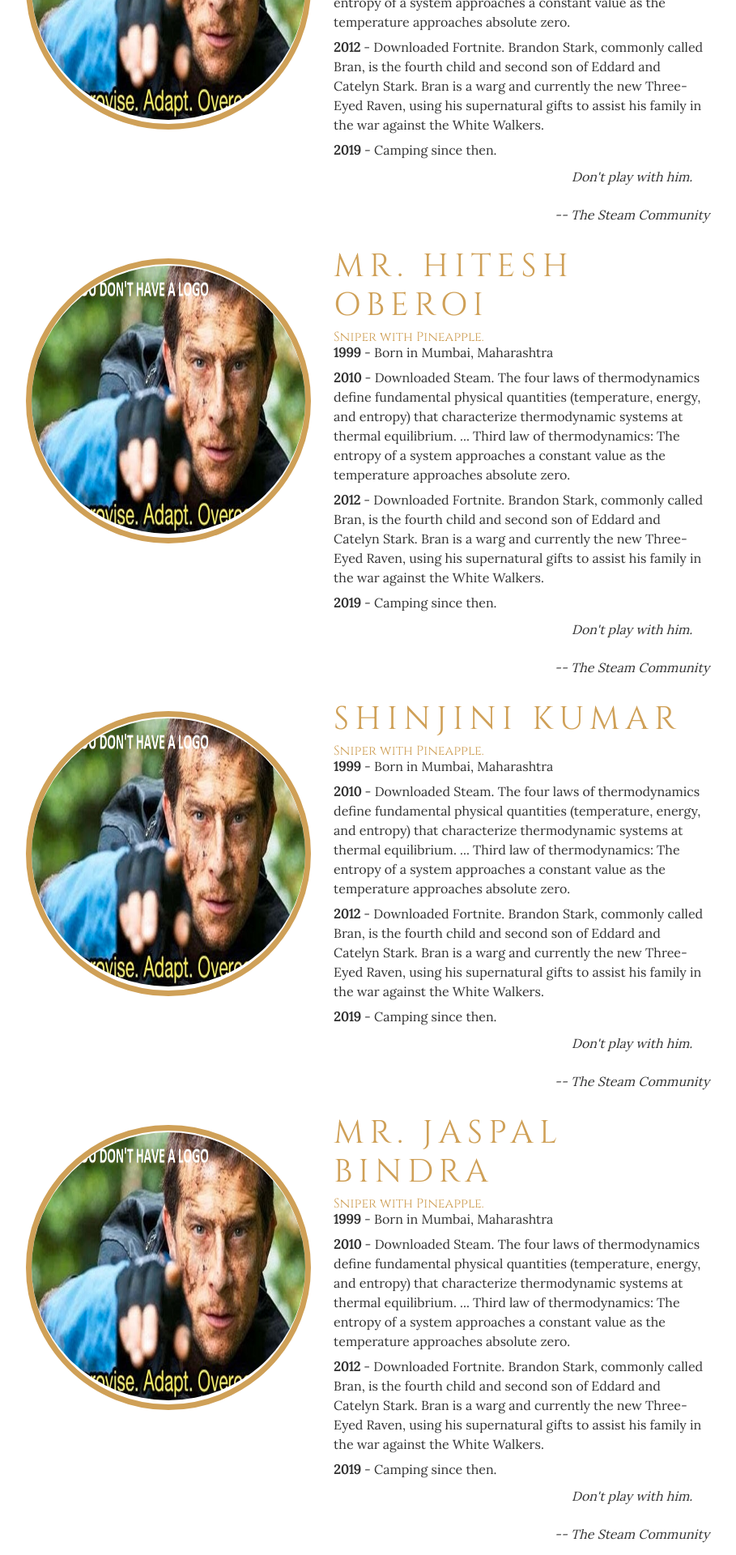
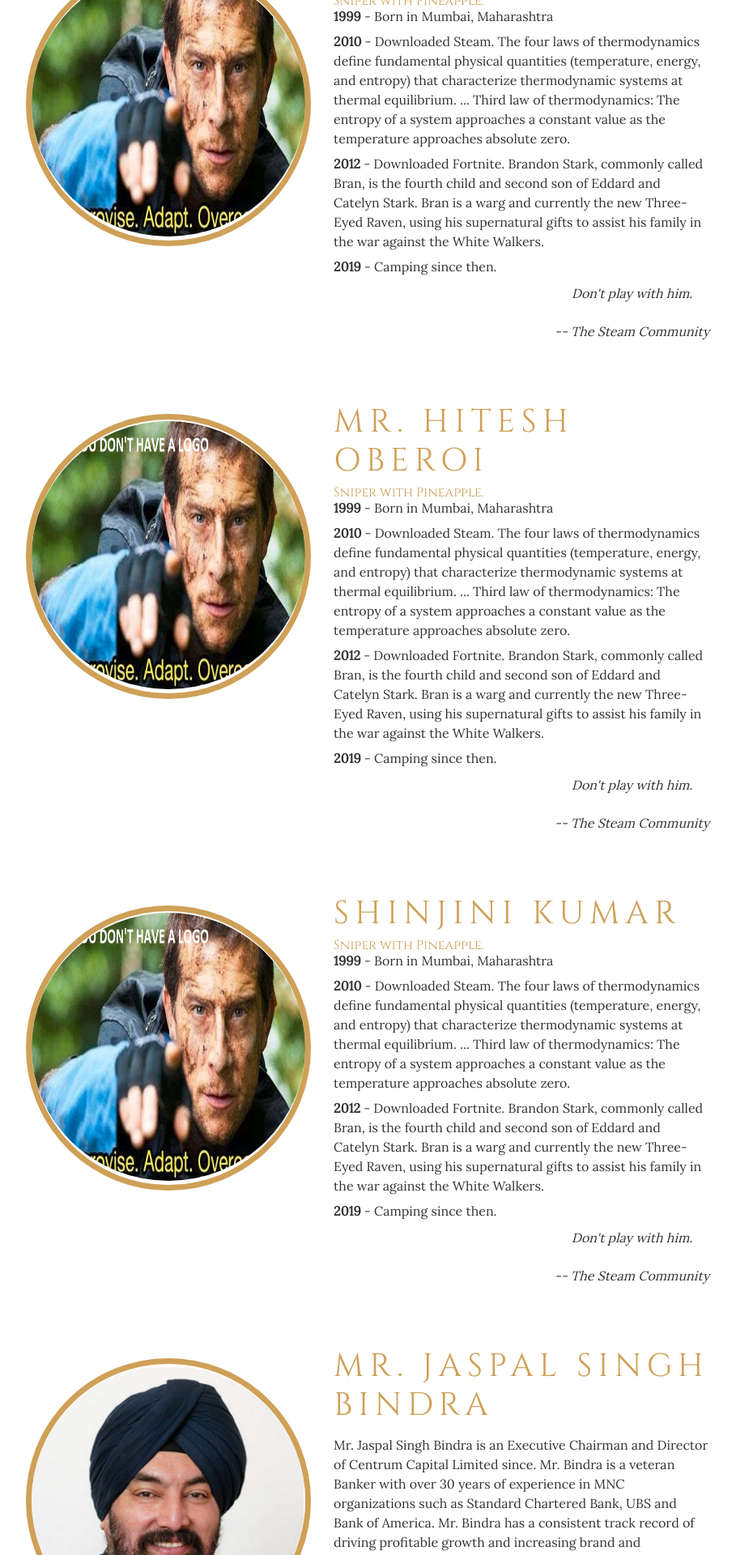
Before and after one commit to sonagrasumit/leadershipsummit, a PHP site: page /speakers.php in a window 1280 px wide. Shown: the part 1880-3800 px from the top of the page at 81% size, without its empty margins (190-1099 px from the left). Run offline with PHP 8.4, Linux system fonts and the light colour scheme.

Commit message:
speakers
Co-Authored-By: Sonagra Sumit <sonagrasumit@gmail.com>

```diff
--- a/css/speakers.css
+++ b/css/speakers.css
@@ -11,6 +11,7 @@ html,body{
   margin: 0 auto;
   height: auto;
   padding: 0 0.5em 0;
+  margin-bottom: 3em;
 }
 
 #img-div{
--- a/speakers.php
+++ b/speakers.php
@@ -61,9 +61,9 @@
     <div id="speaker-info">
 
       <ul>
-        <h1 id="headline" >Mr. Adi Godrej</h1>
-        Adi Godrej is an Indian billionaire industrialist and businessman, Chairman of The Godrej Group. Mr. Godrej has been president of several Indian trade and industrial bodies and associations. He has been on the advisory board of several universities across the globe. He is the recipient of several awards and recognitions including the Padma Bhushan.
-      </ul>
+      <br>
+        <h1 id="headline" >Mr. Adi Godrej</h1><br><br>
+        Adi Godrej is an Indian billionaire industrialist and businessman, Chairman of The Godrej Group. Mr. Godrej has been president of several Indian trade and industrial bodies and associations. He has been on the advisory board of several universities across the globe. He is the recipient of several awards and recognitions including the Padma Bhushan.      </ul>
     </div>
   </div>
 
@@ -220,27 +220,17 @@
   <div id="speaker7" class="speaker">
 
     <div id="img-div" class="align-self-center">
-      <img id="image" src="images/leadership_improv.jpg" alt = "pic from flickr">
+      <img id="image" src="images/speakers/jaspal_singh_bindra.png" alt = "pic from flickr">
     </div>
 
 
     <div id="speaker-info">
 
       <ul>
-        <h1 id="headline" >Mr. Jaspal Bindra</h1>
-        <summary>Sniper with Pineapple.</summary>
-        <li><strong>1999</strong> - Born in Mumbai, Maharashtra</li>
-        <li><strong>2010</strong> - Downloaded Steam.
-        The four laws of thermodynamics define fundamental physical quantities (temperature, energy, and entropy) that characterize thermodynamic systems at thermal equilibrium. ... Third law of thermodynamics: The entropy of a system approaches a constant value as the temperature approaches absolute zero.</li>
-        <li><strong>2012</strong> - Downloaded Fortnite.
-        Brandon Stark, commonly called Bran, is the fourth child and second son of Eddard and Catelyn Stark. Bran is a warg and currently the new Three-Eyed Raven, using his supernatural gifts to assist his family in the war against the White Walkers.</li>
-        <li><strong>2019</strong> - Camping since then.</li>
+        <h1 id="headline" >Mr. Jaspal Singh Bindra</h1>
+        Mr. Jaspal Singh Bindra is an Executive Chairman and Director of Centrum Capital Limited since. Mr. Bindra is a veteran Banker with over 30 years of experience in MNC organizations such as Standard Chartered Bank, UBS and Bank of America. Mr. Bindra has a consistent track record of driving profitable growth and increasing brand and shareholders value in a broad range of leadership roles with major banking groups. He is also member of the Board of Governance in XLRI School of Business & Human Resources India.
       </ul>
 
-      <blockquote>
-        <p>Don't play with him.</p>
-        <div>-- The Steam Community</div>
-      </blockquote>
     </div>
   </div>
 
@@ -257,7 +247,7 @@
     <div id="speaker-info">
 
       <ul>
-        <h1 id="headline" >Mr. Chandrashekar Ghosh</h1>
+        <h1 id="headline" >Mr. Chandra shekar Ghosh</h1>
         Mr. Chandra Shekhar Ghosh is the founder of Bandhan Bank Ltd. and has been its CEO, Director and Managing Director since it’s formation. Mr. Ghosh has served as the Chairman of the Board and Managing Director of Bandhan Financial Services Pvt. Ltd. and as General Manager of Recovery at UCO Bank, among his other positions. Holding a Master Degree in Statistics, he has around 25 years of experience in the field of microfinance and development which has led him to be one of the microfinance mentors.
       </ul>
 
@@ -270,7 +260,7 @@
   <div id="speaker9" class="speaker">
 
     <div id="img-div" class="align-self-center">
-      <img id="image" src="images/leadership_improv.jpg" alt = "pic from flickr">
+      <img id="image" src="images/speakers/chandrashekhar_ghosh.jfif" alt = "pic from flickr">
     </div>
 
 
@@ -300,27 +290,16 @@
   <div id="speaker10" class="speaker">
 
     <div id="img-div" class="align-self-center">
-      <img id="image" src="images/leadership_improv.jpg" alt = "pic from flickr">
+      <img id="image" src="images/speakers/vithal_kamat.png" alt = "pic from flickr">
     </div>
 
 
     <div id="speaker-info">
 
       <ul>
-        <h1 id="headline" >Mr. Vithal Kamath</h1>
-        <summary>Sniper with Pineapple.</summary>
-        <li><strong>1999</strong> - Born in Mumbai, Maharashtra</li>
-        <li><strong>2010</strong> - Downloaded Steam.
-        The four laws of thermodynamics define fundamental physical quantities (temperature, energy, and entropy) that characterize thermodynamic systems at thermal equilibrium. ... Third law of thermodynamics: The entropy of a system approaches a constant value as the temperature approaches absolute zero.</li>
-        <li><strong>2012</strong> - Downloaded Fortnite.
-        Brandon Stark, commonly called Bran, is the fourth child and second son of Eddard and Catelyn Stark. Bran is a warg and currently the new Three-Eyed Raven, using his supernatural gifts to assist his family in the war against the White Walkers.</li>
-        <li><strong>2019</strong> - Camping since then.</li>
+        <h1 id="headline" >Mr. Vithal V Kamath</h1>
+        Mr. Vithal V Kamat is a hotelier and Executive Chairman and Managing Director of Kamat Hotels India Limited. He is also an environmentalist, having championed several green initiatives in the country. Mr. Kamat opened India's first Ecotel hotel "The Orchid", which grew to become a successful, homegrown hospitality chain. He has received several accolades such as ‘Best CEO of Industry Award’ by The Indian Express and Rajiv Gandhi Environment Award 2010.
       </ul>
-
-      <blockquote>
-        <p>Don't play with him.</p>
-        <div>-- The Steam Community</div>
-      </blockquote>
     </div>
   </div>
 
@@ -330,7 +309,7 @@
   <div id="speaker11" class="speaker">
 
     <div id="img-div" class="align-self-center">
-      <img id="image" src="images/leadership_improv.jpg" alt = "pic from flickr">
+      <img id="image" src="images/speakers/chandrashekhar_ghosh.jfif" alt = "pic from flickr">
     </div>
 
 
@@ -360,7 +339,7 @@
   <div id="speaker12" class="speaker">
 
     <div id="img-div" class="align-self-center">
-      <img id="image" src="images/leadership_improv.jpg" alt = "pic from flickr">
+      <img id="image" src="images/speakers/chandrashekhar_ghosh.jfif" alt = "pic from flickr">
     </div>
 
 
@@ -390,7 +369,7 @@
   <div id="speaker13" class="speaker">
 
     <div id="img-div" class="align-self-center">
-      <img id="image" src="images/leadership_improv.jpg" alt = "pic from flickr">
+      <img id="image" src="images/speakers/vasanth_kini.png" alt = "pic from flickr">
     </div>
 
 
@@ -398,19 +377,9 @@
 
       <ul>
         <h1 id="headline" >Mr. Vasant Kini</h1>
-        <summary>Sniper with Pineapple.</summary>
-        <li><strong>1999</strong> - Born in Mumbai, Maharashtra</li>
-        <li><strong>2010</strong> - Downloaded Steam.
-        The four laws of thermodynamics define fundamental physical quantities (temperature, energy, and entropy) that characterize thermodynamic systems at thermal equilibrium. ... Third law of thermodynamics: The entropy of a system approaches a constant value as the temperature approaches absolute zero.</li>
-        <li><strong>2012</strong> - Downloaded Fortnite.
-        Brandon Stark, commonly called Bran, is the fourth child and second son of Eddard and Catelyn Stark. Bran is a warg and currently the new Three-Eyed Raven, using his supernatural gifts to assist his family in the war against the White Walkers.</li>
-        <li><strong>2019</strong> - Camping since then.</li>
+        Vasanth Kini is Founder & MD of Titanium Industries India Pvt Ltd Bangalore. Prior to assuming this current role, Vasanth was Country Manager India/Middle East for Raychem India and prior to that with 3M India in leadership position from its startup phase. The early part of his career was spent with Philips India and ABB India. Given this experience, he has an excellent understanding of cross cultural issues in the India’s business environment. All his assignments over last 3 decades have led to notable successes for his organizations and are well documented.
       </ul>
 
-      <blockquote>
-        <p>Don't play with him.</p>
-        <div>-- The Steam Community</div>
-      </blockquote>
     </div>
   </div>
 
@@ -420,7 +389,7 @@
   <div id="speaker14" class="speaker1 ">
 
     <div id="img-div" class="align-self-center">
-      <img id="image" src="images/leadership_improv.jpg" alt = "pic from flickr">
+      <img id="image" src="images/speakers/ashish_bhasin.png" alt = "pic from flickr">
     </div>
 
 
@@ -428,19 +397,8 @@
 
       <ul>
         <h1 id="headline" >Mr. Ashish Bhasin</h1>
-        <summary>Sniper with Pineapple.</summary>
-        <li><strong>1999</strong> - Born in Mumbai, Maharashtra</li>
-        <li><strong>2010</strong> - Downloaded Steam.
-        The four laws of thermodynamics define fundamental physical quantities (temperature, energy, and entropy) that characterize thermodynamic systems at thermal equilibrium. ... Third law of thermodynamics: The entropy of a system approaches a constant value as the temperature approaches absolute zero.</li>
-        <li><strong>2012</strong> - Downloaded Fortnite.
-        Brandon Stark, commonly called Bran, is the fourth child and second son of Eddard and Catelyn Stark. Bran is a warg and currently the new Three-Eyed Raven, using his supernatural gifts to assist his family in the war against the White Walkers.</li>
-        <li><strong>2019</strong> - Camping since then.</li>
+        Mr. Ashish Bhasin is the CEO Greater South of Dentsu Aegis Network and Chairman & CEO of its Indian division along with being a member of the Dentsu Aegis Network Asia Pacific Executive Board. He is globally recognised as a media veteran and has been part of the Media, Advertising & Marketing community – especially representing India and the Asia Pacific market - for the past 30 years. Being a recipient of various renowned awards, Mr. Bhasin has also served as a member and head of several juries including Asia Pacific Effie Awards 2017 and Cannes Lion 2016 among others. In 2017, he was elected chairman of the board of Media Research Users Council (MRUC), the body that oversees the Indian Readership Survey (IRS).
       </ul>
-
-      <blockquote>
-        <p>Don't play with him.</p>
-        <div>-- The Steam Community</div>
-      </blockquote>
     </div>
   </div>
 
@@ -450,7 +408,7 @@
   <div id="speaker15" class="speaker1 ">
 
     <div id="img-div" class="align-self-center">
-      <img id="image" src="images/leadership_improv.jpg" alt = "pic from flickr">
+      <img id="image" src="images/speakers/ramesh_damani.png" alt = "pic from flickr">
     </div>
 
 
@@ -458,19 +416,8 @@
 
       <ul>
         <h1 id="headline" >Mr. Ramesh Damani</h1>
-        <summary>Sniper with Pineapple.</summary>
-        <li><strong>1999</strong> - Born in Mumbai, Maharashtra</li>
-        <li><strong>2010</strong> - Downloaded Steam.
-        The four laws of thermodynamics define fundamental physical quantities (temperature, energy, and entropy) that characterize thermodynamic systems at thermal equilibrium. ... Third law of thermodynamics: The entropy of a system approaches a constant value as the temperature approaches absolute zero.</li>
-        <li><strong>2012</strong> - Downloaded Fortnite.
-        Brandon Stark, commonly called Bran, is the fourth child and second son of Eddard and Catelyn Stark. Bran is a warg and currently the new Three-Eyed Raven, using his supernatural gifts to assist his family in the war against the White Walkers.</li>
-        <li><strong>2019</strong> - Camping since then.</li>
+        The ace Indian investor, Ramesh Damani serves as a Chairman at Avenue Supermarts Ltd. He has over 30 years of experience in securities market. Prior to joining the company, he founded Ramesh S Damani Finance Private Limited, a stock broking company registered with the BSE. He is also presently a Director on the board of Ramesh S Damani Finance Private Limited and a Member at BSE Ltd.
       </ul>
-
-      <blockquote>
-        <p>Don't play with him.</p>
-        <div>-- The Steam Community</div>
-      </blockquote>
     </div>
   </div>
 
@@ -480,27 +427,16 @@
   <div id="speaker16" class="speaker">
 
     <div id="img-div" class="align-self-center">
-      <img id="image" src="images/leadership_improv.jpg" alt = "pic from flickr">
+      <img id="image" src="images/speakers/mk_sinha.png" alt = "pic from flickr">
     </div>
 
 
     <div id="speaker-info">
 
       <ul>
-        <h1 id="headline" >Mr. M.K Sinha</h1>
-        <summary>Sniper with Pineapple.</summary>
-        <li><strong>1999</strong> - Born in Mumbai, Maharashtra</li>
-        <li><strong>2010</strong> - Downloaded Steam.
-        The four laws of thermodynamics define fundamental physical quantities (temperature, energy, and entropy) that characterize thermodynamic systems at thermal equilibrium. ... Third law of thermodynamics: The entropy of a system approaches a constant value as the temperature approaches absolute zero.</li>
-        <li><strong>2012</strong> - Downloaded Fortnite.
-        Brandon Stark, commonly called Bran, is the fourth child and second son of Eddard and Catelyn Stark. Bran is a warg and currently the new Three-Eyed Raven, using his supernatural gifts to assist his family in the war against the White Walkers.</li>
-        <li><strong>2019</strong> - Camping since then.</li>
+        <h1 id="headline" >Mr. M.K Sinha</h1><br>
+        M.K. Sinha is an investment professional with over 24 years of experience MK Sinha is the former CEO of IDFC Alternatives and currently the managing partner and co-head of Global Infrastructure Partners, India. Earlier, Mr. Sinha was the President& CEO of IDFC Project Equity. In his earlier role at IDFC, he was the Executive Director, Project Finance & Business Development. Prior to joining IDFC, Mr. Sinha worked with the General Electric Company in the Structured Finance Group, along with Bank of America and SBI Capital Markets in the Corporate Finance and Investment Banking areas respectively.
       </ul>
-
-      <blockquote>
-        <p>Don't play with him.</p>
-        <div>-- The Steam Community</div>
-      </blockquote>
     </div>
   </div>
 
@@ -518,7 +454,6 @@
 
       <ul>
         <h1 id="headline" >Mr. Raamdeo Aggarwal</h1>
-        <!--<summary>Sniper with Pineapple.</summary>-->
         Mr. Raamdeo Agrawal is the Co-Founder, Joint Managing Director and Executive Director at Motilal Oswal Financial Services Limited. Mr. Agrawal is responsible for research and has been involved in setting up the investment management philosophy at the firm. He serves as a Joint Managing Director and Co-Promoter at Motilal Oswal Securities Limited. He also serves as a Chairman and Associated Director of Motilal Oswal Asset Management Company Limited. He has an extensive experience and specializes in equity research.
       </ul>
     </div>
```
Also changed, not shown: images/speakers/ashish_bhasin.PNG (added), images/speakers/jaspal_singh_bindra.PNG (added), images/speakers/mk_sinha.PNG (added), images/speakers/ramesh_damani.PNG (added), images/speakers/vasanth_kini.PNG (added), images/speakers/vithal_kamat.PNG (added).
